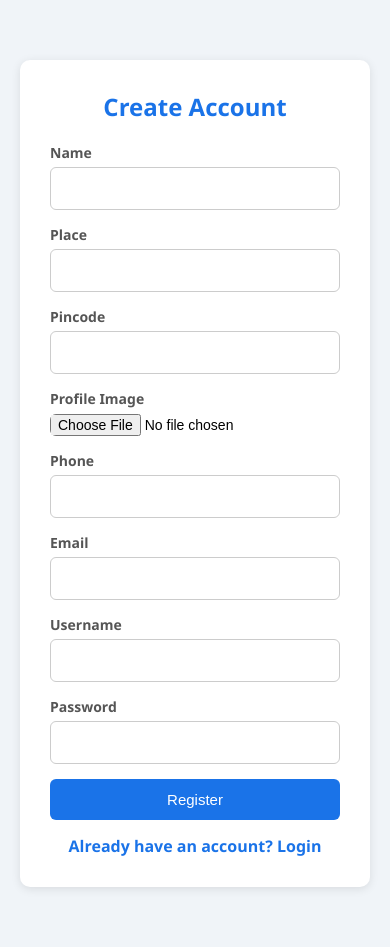
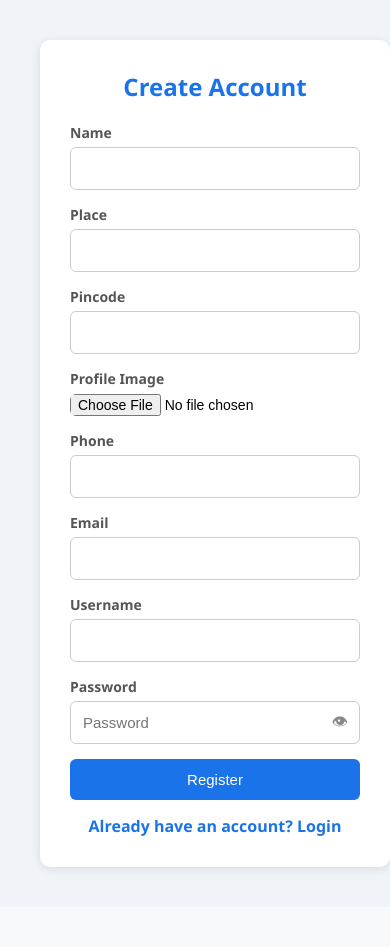
Before and after one commit to fathimarashap/lost-and-found, a Django app: page /register/ in a window 390 px wide. After the commit the page ends 873 px from the top, so only its background shows below. Run offline with Django 5.2, Linux system fonts and the light colour scheme.

Commit message:
pass validation eye toggle

```diff
--- a/lost_nd_found/views.py
+++ b/lost_nd_found/views.py
@@ -9,7 +9,6 @@ def userlogin(request):
         password = request.POST["password"]
         user = UserTable.objects.filter(username=username).first()
         if user and check_password(password, user.password):
-            user = None
             request.session["user_id"] = user.id
             if user.is_admin:
                 return redirect("adminhome")
@@ -18,6 +17,7 @@ def userlogin(request):
         else:
             return render(request, "login.html", {"error": "Invalid username or password"})
     return render(request, "login.html")
+
 
 
 def adminhome(request):
@@ -100,6 +100,8 @@ def changepass(request):
         confirm = request.POST["confirm_password"]
         if check_password(current, ob.password):
             if new == confirm:
+                if not new or len(new) < 6:
+                    return render(request, "change_pass.html", {"error": "New password must be at least 6 characters long"})
                 ob.password = make_password(new)
                 ob.save()
                 return redirect("userhome")
@@ -207,6 +209,8 @@ def register(request):
         email = request.POST["email"]
         username = request.POST["username"]
         password = request.POST["password"]
+        if not password or len(password) < 6:
+            return render(request, "register.html", {"error": "Password must be at least 6 characters long"})
         UserTable.objects.create(name=name, place=place, pin=pin, image=image, phone=phone, email=email, username=username, password=make_password(password))
         return redirect("login")
     return render(request, "register.html")
--- a/templates/register.html
+++ b/templates/register.html
@@ -52,6 +52,24 @@
             font-size: 14px;
             margin-bottom: 15px;
         }
+        .password-wrapper {
+            position: relative;
+            margin-bottom: 15px;
+        }
+        .password-wrapper input {
+            margin-bottom: 0;
+            padding-right: 40px;
+        }
+        .toggle-eye {
+            position: absolute;
+            right: 12px;
+            top: 50%;
+            transform: translateY(-50%);
+            cursor: pointer;
+            color: #888;
+            font-size: 16px;
+            user-select: none;
+        }
         button {
             width: 100%;
             padding: 12px;
@@ -74,6 +92,11 @@
             text-decoration: none;
             font-weight: 600;
         }
+        @media (max-width: 480px) {
+            .form-box {
+                margin: 20px;
+            }
+        }
     </style>
 </head>
 <body>
@@ -90,18 +113,28 @@
             <label>Profile Image</label>
             <input type="file" name="image" accept="image/*">
             <label>Phone</label>
-            <input type="number" name="phone">
+            <input type="tel" name="phone">
             <label>Email</label>
             <input type="email" name="email">
             <label>Username</label>
             <input type="text" name="username">
             <label>Password</label>
-            <input type="password" name="password">
+            <div class="password-wrapper">
+                <input type="password" name="password" placeholder="Password" id="password">
+                <span class="toggle-eye" onclick="togglePassword('password')">👁</span>
+            </div>
             <button type="submit">Register</button>
         </form>
+        <p class ="error" style="color:red;text-align:center;margin-top:10px;font-size:14px;">{{ error }}</p>
         <div class="login-link">
             <a href="/login/">Already have an account? Login</a>
         </div>
     </div>
+    <script>
+        function togglePassword(id) {
+            var input = document.getElementById(id);
+            input.type = input.type === 'password' ? 'text' : 'password';
+        }
+    </script>
 </body>
 </html>
--- a/templates/viewprof.html
+++ b/templates/viewprof.html
@@ -131,7 +131,7 @@
             <label>Pincode</label>
             <input type="text" name="pin" value="{{ ob.pin }}">
             <label>Phone</label>
-            <input type="number" name="phone" value="{{ ob.phone }}">
+            <input type="tel" name="phone" value="{{ ob.phone }}">
             <label>Email</label>
             <input type="email" name="email" value="{{ ob.email }}">
             <button type="submit">Update Profile</button>
```
Also changed, not shown: templates/change_pass.html (+34 -5 lines), templates/login.html (+28 -1 lines).
